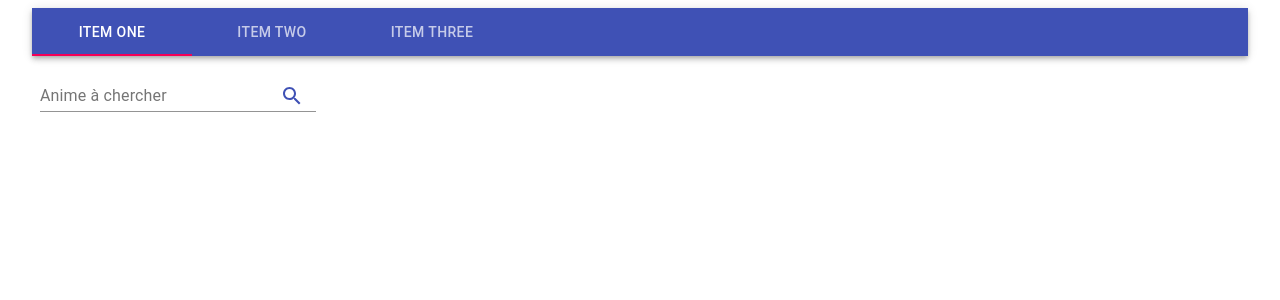
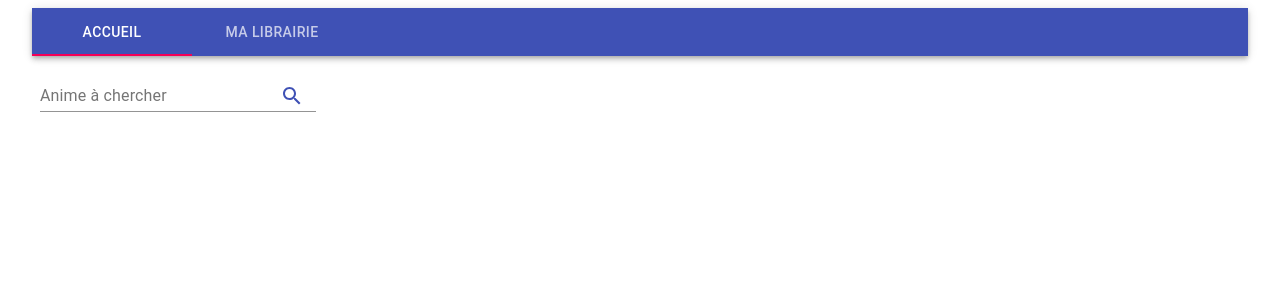
Before and after one commit to zakaoai/cold-library-frontend, a React app: page /app/home in a window 1280 px wide. Shown: the top 300 px of the page. Built offline with nearby package versions, Linux system fonts and the light colour scheme.

Commit message:
Correction card

```diff
--- a/src/components/animeCard/AnimeCard.jsx
+++ b/src/components/animeCard/AnimeCard.jsx
@@ -6,20 +6,21 @@ import CardMedia from "@material-ui/core/CardMedia";
 import CardActions from "@material-ui/core/CardActions";
 import Avatar from "@material-ui/core/Avatar";
 import IconButton from "@material-ui/core/IconButton";
-import { green, red } from "@material-ui/core/colors";
-import AddIcon from "@material-ui/icons/Add";
+import { red } from "@material-ui/core/colors";
+
 import useAnimeLibrary from "~/hooks/useAnimeLibrary";
 import FavoriteIcon from "@material-ui/icons/Favorite";
 
 const useStyles = makeStyles(theme => ({
   root: {},
   media: {
-    height: "100%",
-    paddingTop: "100%", // 16:9
     cursor: "pointer"
   },
   avatar: {
     backgroundColor: red[500]
+  },
+  header: {
+    height: "100px"
   }
 }));
 
@@ -30,6 +31,7 @@ export default function AnimeCard({ malId, title, url, imageUrl, type, episodes
   return (
     <Card className={classes.root}>
       <CardHeader
+        className={classes.header}
         avatar={
           <Avatar aria-label="type" className={classes.avatar} title={type}>
             {type.substring(0, 3)}
@@ -38,7 +40,15 @@ export default function AnimeCard({ malId, title, url, imageUrl, type, episodes
         title={title}
         subheader={`Nb Episodes : ${episodes}`}
       />
-      <CardMedia className={classes.media} image={imageUrl} title={title} onClick={() => (location.href = url)} />
+
+      <CardMedia
+        component={"img"}
+        className={classes.media}
+        image={imageUrl}
+        title={title}
+        onClick={() => (location.href = url)}
+      />
+
       <CardActions disableSpacing>
         <IconButton
           aria-label="add to server"
--- a/src/containers/Activite/Home.jsx
+++ b/src/containers/Activite/Home.jsx
@@ -54,7 +54,7 @@ function Home() {
       </form>
       <Grid container justify="center" spacing={2}>
         {animes.map(anime => (
-          <Grid item xs={3}>
+          <Grid item xs={6} md={3}>
             <AnimeCard {...anime} />
           </Grid>
         ))}
--- a/src/containers/Menu/Menu.jsx
+++ b/src/containers/Menu/Menu.jsx
@@ -13,15 +13,11 @@ function Menu() {
   const links = [
     {
       path: "/app/home",
-      label: "Item One"
+      label: "Accueil"
     },
     {
       path: "/app/library",
-      label: "Item Two"
-    },
-    {
-      path: "/app/two",
-      label: "Item Three"
+      label: "Ma librairie"
     }
   ];
 
```
